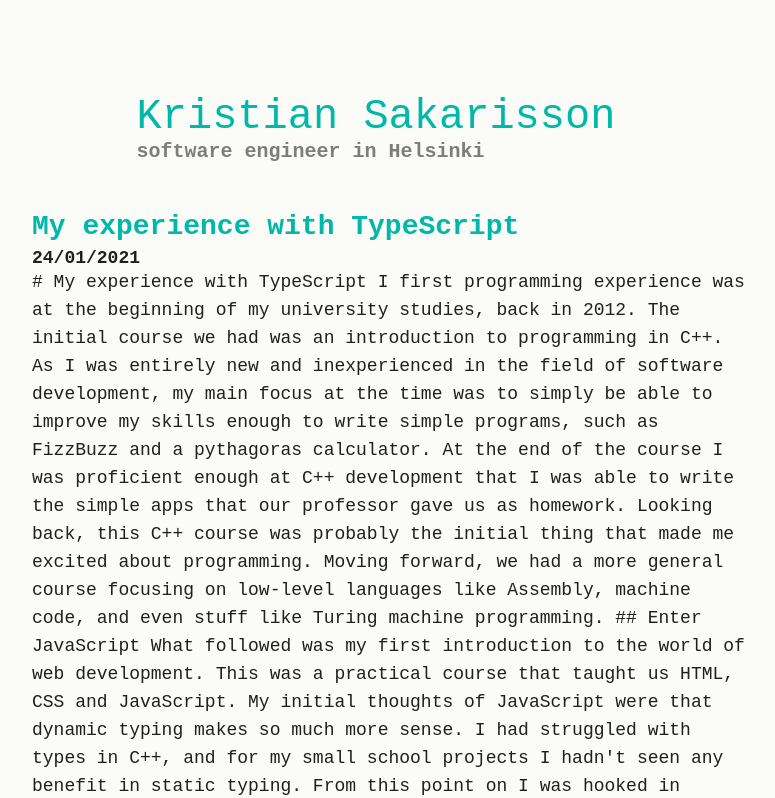
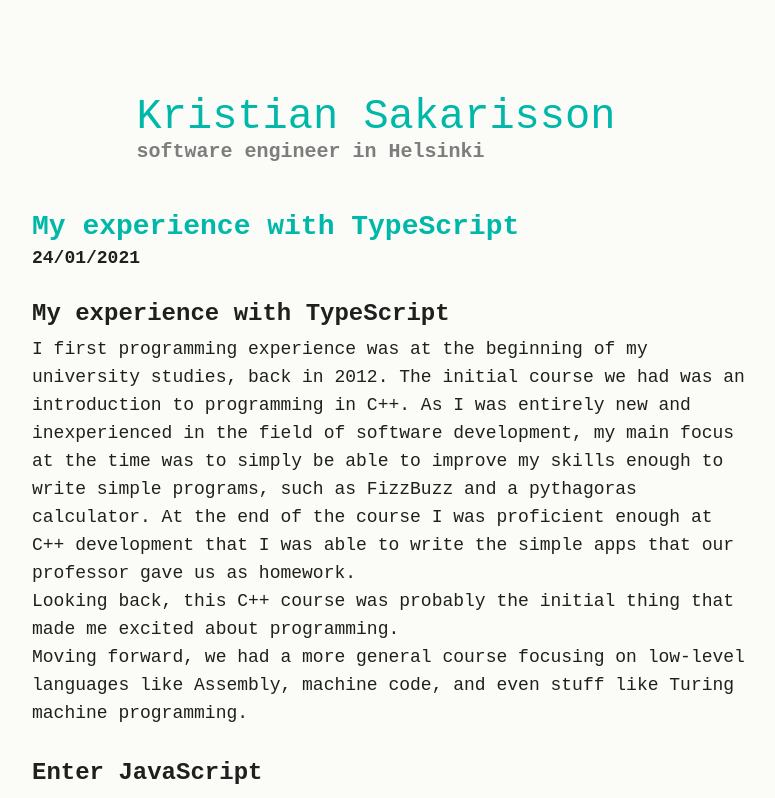
Before and after one commit to sakarisson/sakarisson.com, a Next.js app: page /posts/my-experience-with-typescript in a window 1280 px wide. Shown: the top 798 px of the page, without its empty margins (248-1023 px from the left). Built offline with nearby package versions, Linux system fonts and the light colour scheme.

Commit message:
Add Markdown

```diff
--- a/package.json
+++ b/package.json
@@ -9,6 +9,7 @@
     "next": "^10.0.3",
     "react": "^17.0.1",
     "react-dom": "^17.0.1",
+    "react-markdown": "^5.0.3",
     "styled-components": "^5.1.1"
   },
   "devDependencies": {
--- a/pages/posts/[slug].tsx
+++ b/pages/posts/[slug].tsx
@@ -1,7 +1,21 @@
 import { GetStaticPaths, GetStaticProps, NextPage } from 'next';
 import React from 'react';
 import matter from 'gray-matter';
-import { Body, Subheading, Title } from '../../src/components/Typography';
+import Markdown from 'react-markdown';
+import styled from 'styled-components';
+
+import {
+  Body,
+  ExternalLink,
+  Heading,
+  Subheading,
+  Title,
+} from '../../src/components/Typography';
+
+const PaddedHeading = styled(Heading)`
+  padding-top: 32px;
+  padding-bottom: 8px;
+`;
 
 type Props = {
   postMetadata: { title: string; date: string };
@@ -12,7 +26,15 @@
   <div>
     <Title>{postMetadata.title}</Title>
     <Subheading>{postMetadata.date}</Subheading>
-    <Body>{postContent}</Body>
+    <Markdown
+      renderers={{
+        paragraph: Body,
+        heading: PaddedHeading,
+        link: ExternalLink,
+      }}
+    >
+      {postContent}
+    </Markdown>
   </div>
 );
 
```
Also changed, not shown: 1 other file (tests, documents, lock files or other folders).
